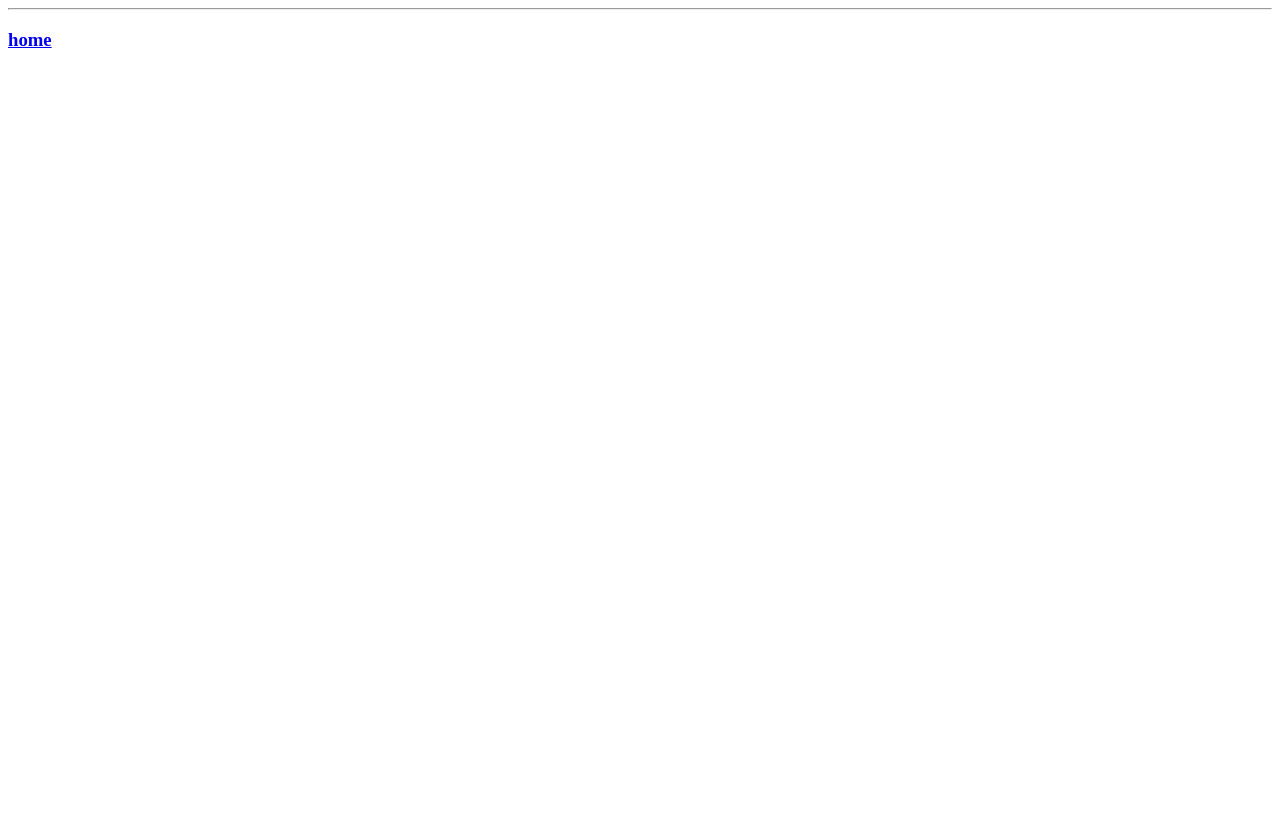
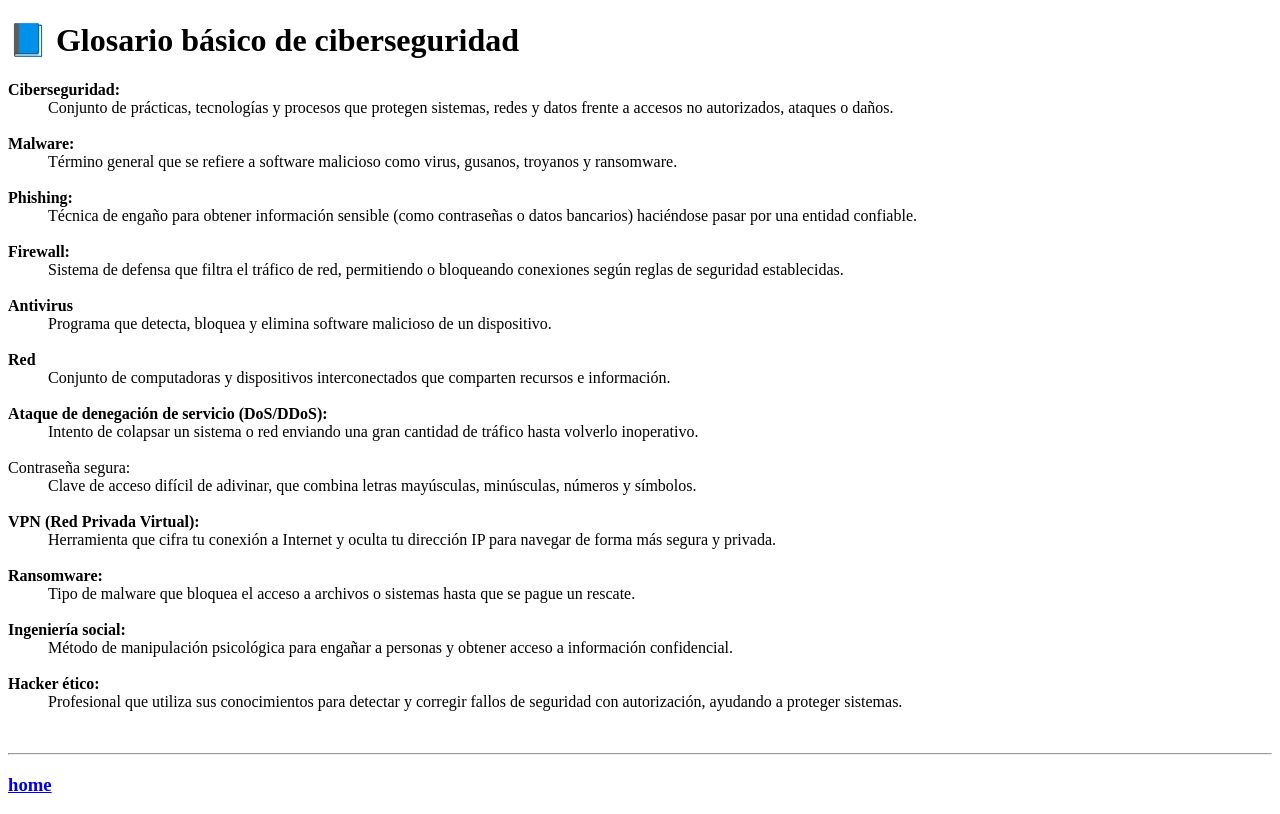
Before and after one commit to Anzotegui96/Web002, a plain HTML site: page Glosario.html in a window 1280 px wide. Drawn offline with Linux system fonts and the light colour scheme.

Commit message:
Add info Glosario

```diff
--- a/Glosario.html
+++ b/Glosario.html
@@ -13,9 +13,52 @@
 
     <main>
 
+        <h1>📘 Glosario básico de ciberseguridad</h1>
+
+        <dl>
+            <dt><b>Ciberseguridad:</b></dt>
+            <dd>Conjunto de prácticas, tecnologías y procesos que protegen sistemas, redes y datos frente a accesos no autorizados, ataques o daños.</dd>
+            <br>
+            <dt><b>Malware:</b></dt>
+            <dd>Término general que se refiere a software malicioso como virus, gusanos, troyanos y ransomware.</dd>
+            <br>
+            <dt><b>Phishing:</b></dt>
+            <dd>Técnica de engaño para obtener información sensible (como contraseñas o datos bancarios) haciéndose pasar por una entidad confiable.</dd>
+            <br>
+            <dt><b>Firewall:</b></dt>
+            <dd>Sistema de defensa que filtra el tráfico de red, permitiendo o bloqueando conexiones según reglas de seguridad establecidas.</dd>
+            <br>
+            <dt><b>Antivirus</b></dt>
+            <dd>Programa que detecta, bloquea y elimina software malicioso de un dispositivo.</dd>
+            <br>
+            <dt><b>Red</b></dt>
+            <dd>Conjunto de computadoras y dispositivos interconectados que comparten recursos e información.</dd>
+            <br>
+            <dt><b>Ataque de denegación de servicio (DoS/DDoS):</b></dt>
+            <dd>Intento de colapsar un sistema o red enviando una gran cantidad de tráfico hasta volverlo inoperativo.</dd>
+            <br>
+            <dt>Contraseña segura:</dt>
+            <dd>Clave de acceso difícil de adivinar, que combina letras mayúsculas, minúsculas, números y símbolos.</dd>
+            <br>
+            <dt><b>VPN (Red Privada Virtual):</b></dt>
+            <dd>Herramienta que cifra tu conexión a Internet y oculta tu dirección IP para navegar de forma más segura y privada.</dd>
+            <br>
+            <dt><b>Ransomware:</b></dt>
+            <dd>Tipo de malware que bloquea el acceso a archivos o sistemas hasta que se pague un rescate.</dd>
+            <br>
+            <dt><b>Ingeniería social:</b></dt>
+            <dd>Método de manipulación psicológica para engañar a personas y obtener acceso a información confidencial.</dd>
+            <br>
+            <dt><b>Hacker ético:</b></dt>
+            <dd>Profesional que utiliza sus conocimientos para detectar y corregir fallos de seguridad con autorización, ayudando a proteger sistemas.</dd>
+
+        </dl>
+
+
     </main>
 
     <footer>
+        <br>
         <hr>
 
         <h3><a href="./index.html">home</a></h3>
```
Also changed, not shown: Certificacion.html (+16 -9 lines), index.html (+20 -6 lines), roadMap.html (+1 -0 lines).
